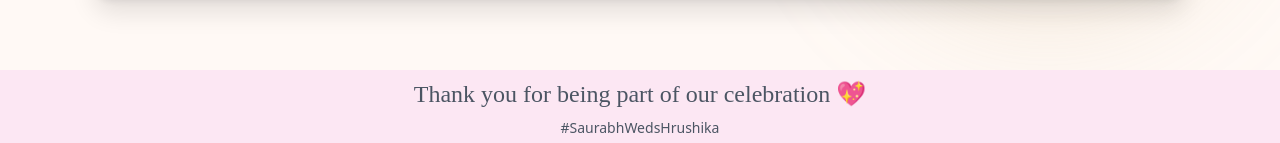
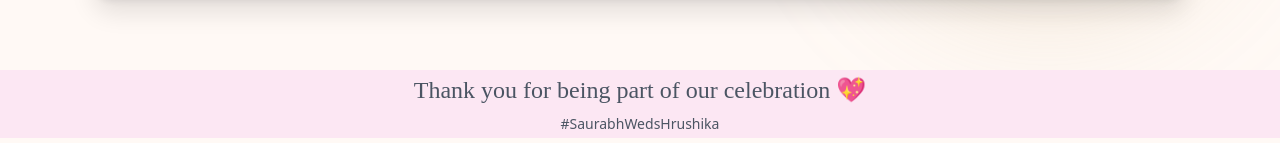
Before and after one commit to saura0497/saurabh-weds-hrushika, a React (Create React App) app: page / in a window 1280 px wide. Shown: the part 5344-5487 px from the top of the page. Built offline with nearby package versions, Linux system fonts and the light colour scheme.

Commit message:
gallery change 1

```diff
--- a/src/components/Footer.jsx
+++ b/src/components/Footer.jsx
@@ -1,6 +1,6 @@
 export default function Footer() {
   return (
-    <footer className="py-2 bg-pink-100 text-center text-gray-600">
+    <footer className="py-1 bg-pink-100 text-center text-gray-600">
       <p className="font-[GreatVibes] text-2xl">
         Thank you for being part of our celebration 💖
       </p>
```
